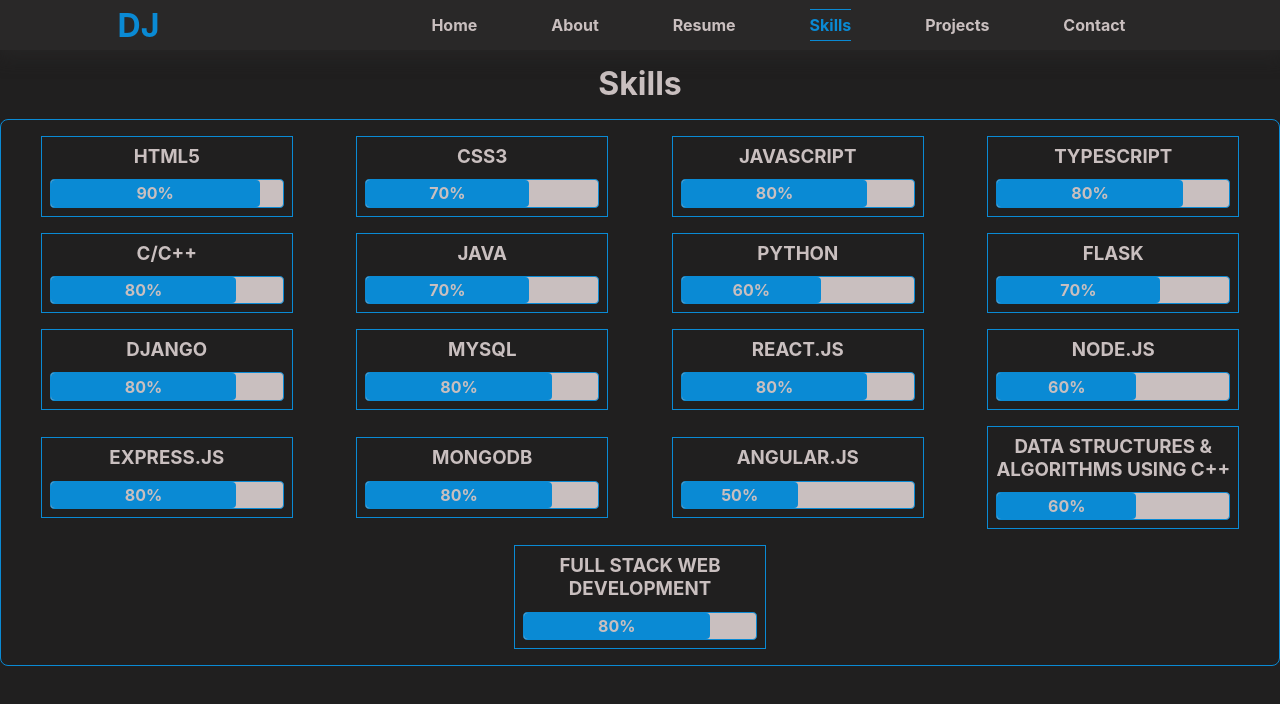
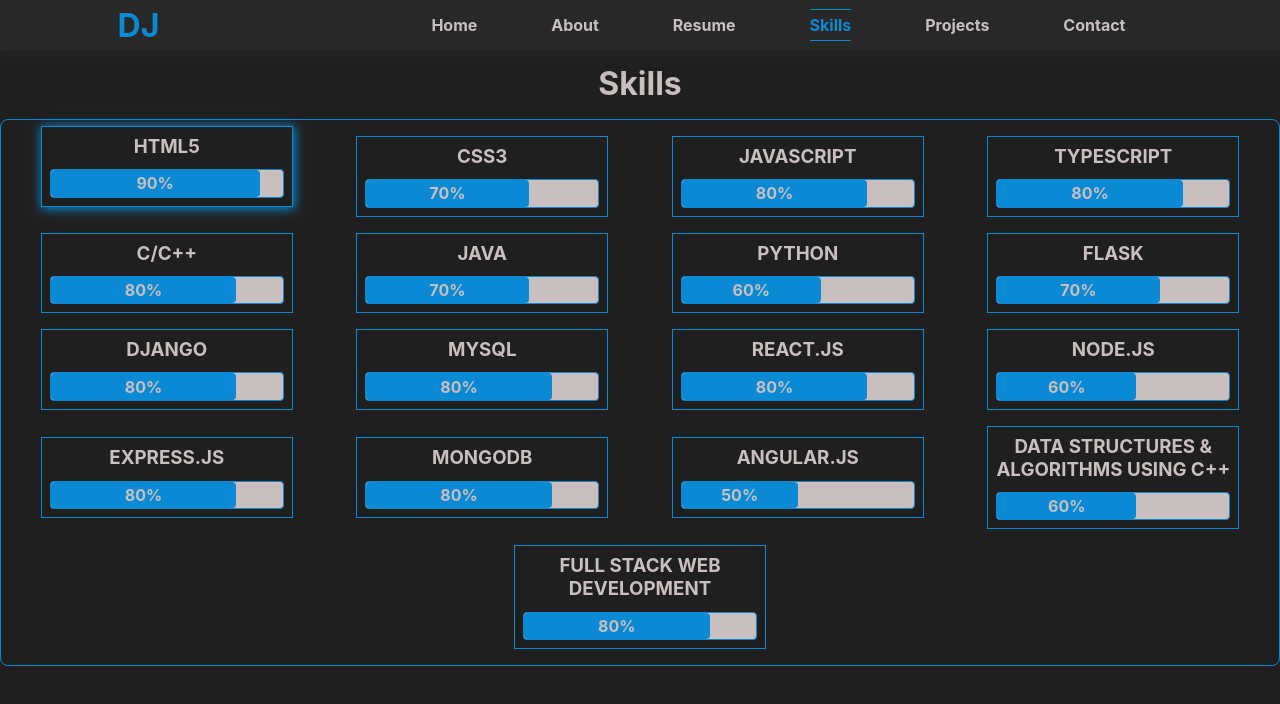
Before and after one commit to djgupta820/myportfolio, a React (Vite) app: page /skills in a window 1280 px wide. In both pictures the pointer is over the element 166 px from the left and 176 px from the top of the page. Shown: the top 704 px of the page. Built offline with nearby package versions, Linux system fonts and the light colour scheme.

Commit message:
added hover style on skills

```diff
--- a/src/App.css
+++ b/src/App.css
@@ -342,7 +342,7 @@
   width: 20%;
   min-width: 200px;
   border: 1px solid var(--sp-col);
-  display: flex;
+  display: flex auto;
   flex-direction: column;
   align-items: center;
   justify-content: space-around;
@@ -350,6 +350,11 @@
   padding: 0.5em;
   text-transform: uppercase;
   text-align: center;
+  transition: all .3s ease;
+}
+.skill:hover{
+  box-shadow: 1px 1px 10px 1px var(--sp-col);
+  transform: translate(0px, -10px);
 }
 .skill h3 {
   margin-bottom: 0.6em;
```
